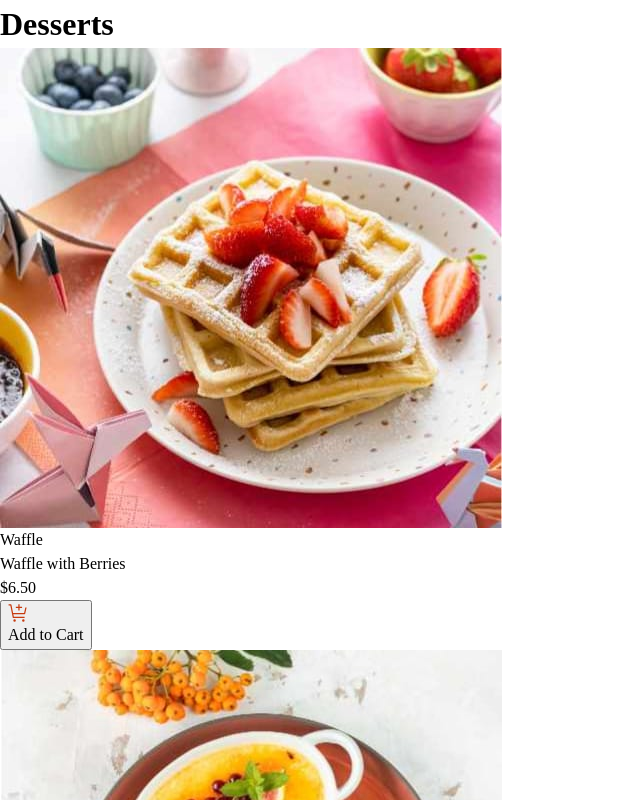
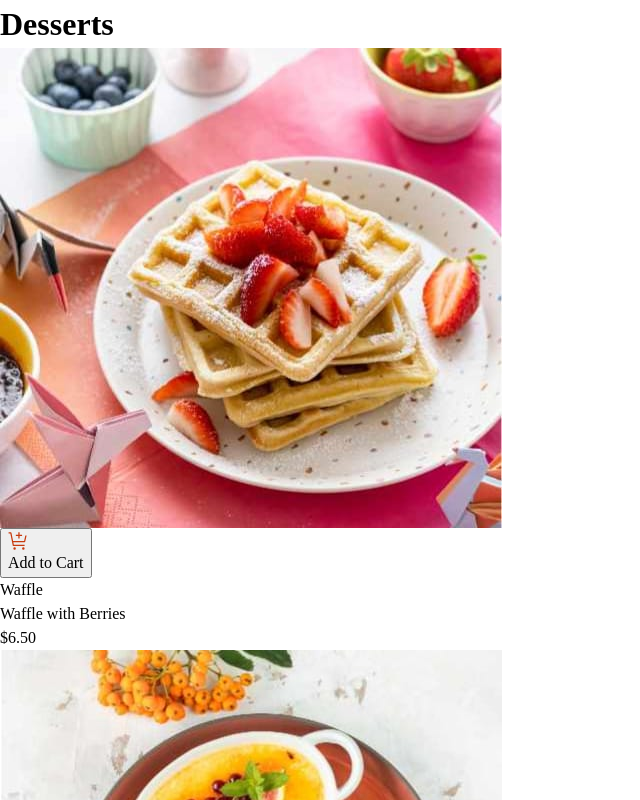
Before and after one commit to mayor-creator/product_list_app, a React (Vite) app: page / in a window 1280 px wide. Shown: the top 800 px of the page, without its empty margins (0-640 px from the left). Built offline with nearby package versions, Linux system fonts and the light colour scheme.

Commit message:
refactor ProductList component to improve code readability by moving cart item controls outside of product details

```diff
--- a/src/component/productList/ProductList.tsx
+++ b/src/component/productList/ProductList.tsx
@@ -33,10 +33,7 @@ export const ProductList = ({
             <source srcSet={product.image.mobile} />
             <img src={product.image.mobile} alt={product.name} loading="lazy" />
           </picture>
-          <div className="product-details">
-            <p className="product-category">{product.category}</p>
-            <p className="product-name">{product.name}</p>
-            <p className="product-price">${product.price.toFixed(2)}</p>
+
           {cartItems[product.name] ? (
             <CartItemControlButton
               quantity={cartItems[product.name]}
@@ -50,6 +47,11 @@ export const ProductList = ({
           ) : (
             <AddToCartButton onClick={() => onAddToCart(product.name)} />
           )}
+
+          <div className="product-details">
+            <p className="product-category">{product.category}</p>
+            <p className="product-name">{product.name}</p>
+            <p className="product-price">${product.price.toFixed(2)}</p>
           </div>
         </div>
       ))}
```
Lines whose indentation alone changed are shown as unchanged.
